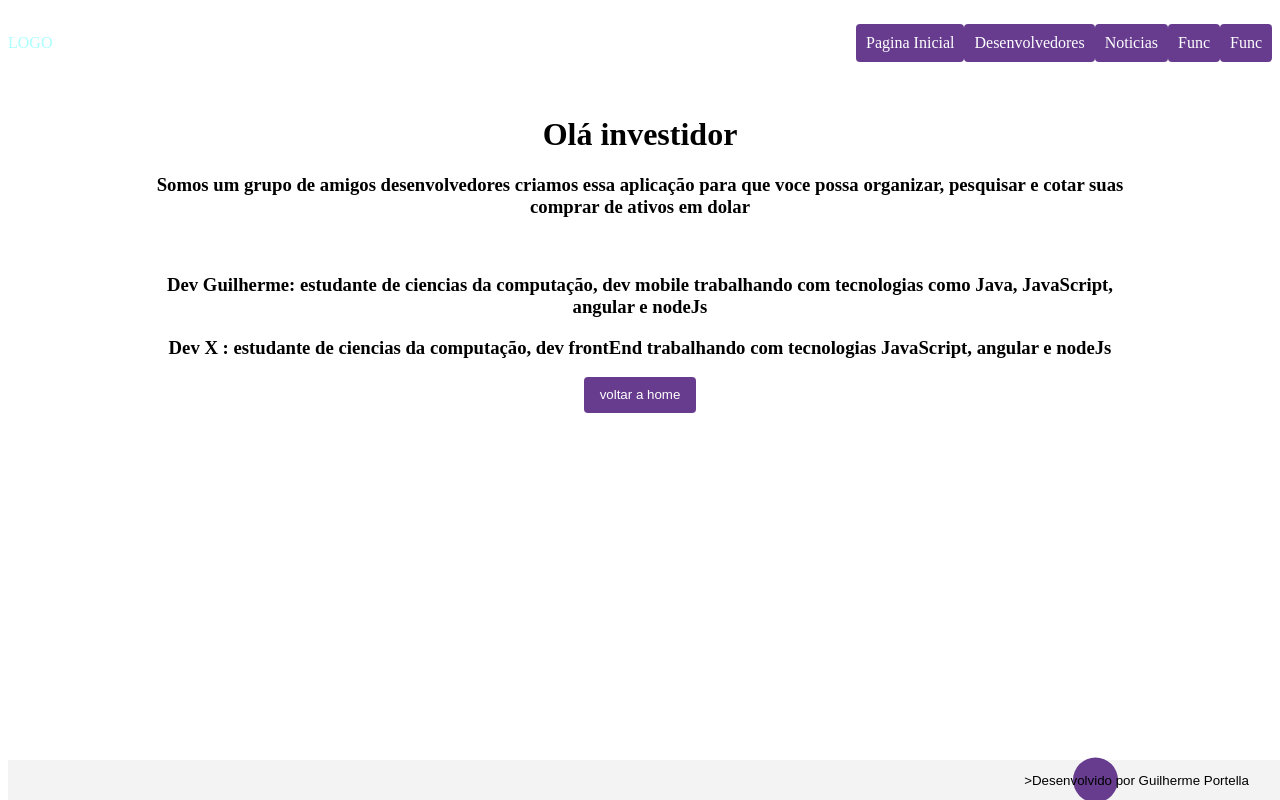
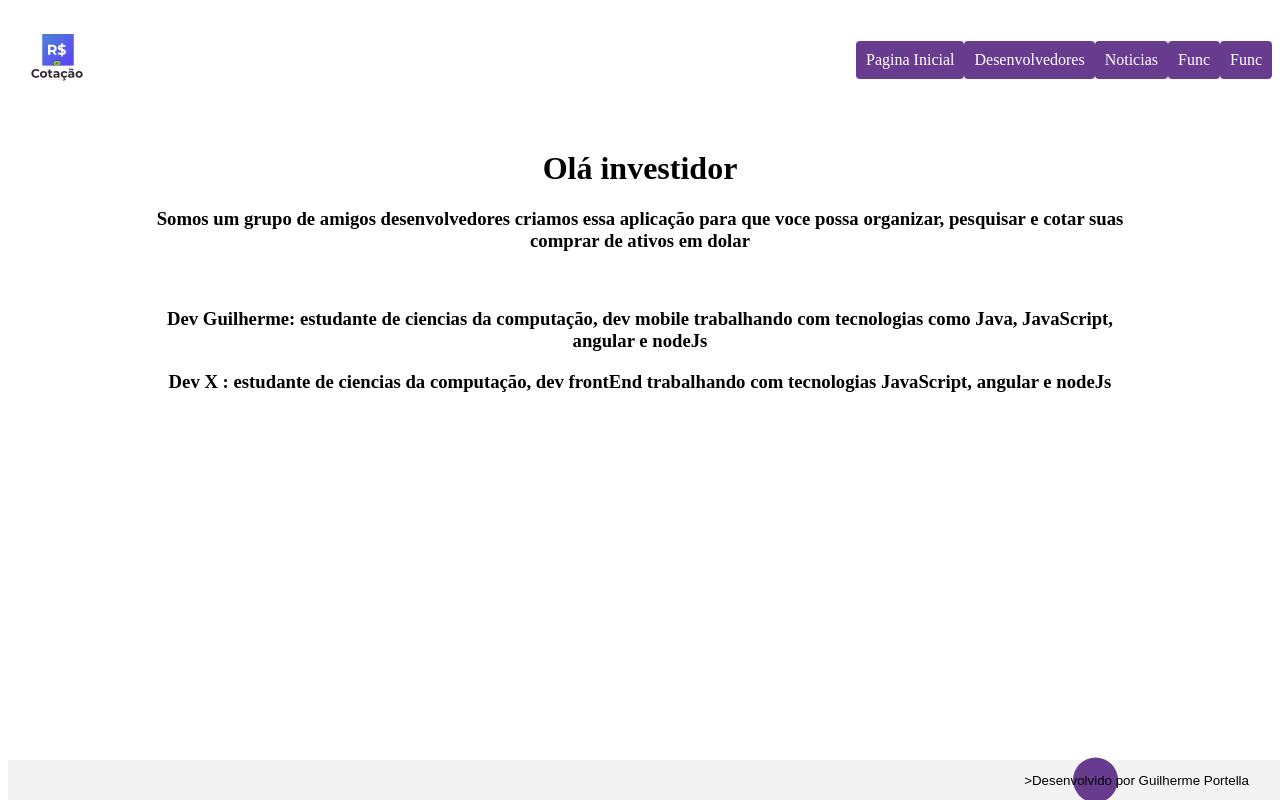
Before and after one commit to GuilhermePortella/sitecotacaodolar, an Angular app: page /creators in a window 1280 px wide. Built offline with nearby package versions, Linux system fonts and the light colour scheme.

Commit message:
Criando novas rotas

```diff
--- a/src/app/components/creators/creators.component.css
+++ b/src/app/components/creators/creators.component.css
@@ -6,6 +6,9 @@ body{
 button{
     color: white;
     background-color: rgb(103, 60, 143);
+}
+.logoImg{
+    width: 100px;
 }
 .nav{
     display: flex;
--- a/src/app/components/creators/creators.component.html
+++ b/src/app/components/creators/creators.component.html
@@ -8,7 +8,9 @@
   <title>Contate-nos</title>
 </head>
 <nav class="nav">
-  <span class="nav_logo"> LOGO </span>
+  <span class="nav_logo">
+    <img class="logoImg" src="assets\logo.png">
+</span>
   <ul class="nav_list">
     <li class="nav_item">
       <a href="home" class="nav_link">Pagina Inicial</a>
@@ -37,10 +39,6 @@
   </span>
 
 
-  <button (click)="cancel()" mat-raised-button color="primary">
-    voltar a home
-  </button>
-
 </body>
 
 </html>
--- a/src/app/components/creators/creators.component.ts
+++ b/src/app/components/creators/creators.component.ts
@@ -16,4 +16,8 @@ export class CreatorsComponent implements OnInit {
   cancel(): void {
     this.router.navigate(['home'])
   }
+
+  creatorsOption(): void {
+    this.router.navigate(['creators'])
+  }
 }
--- a/src/app/components/home/home.component.ts
+++ b/src/app/components/home/home.component.ts
@@ -22,4 +22,8 @@ export class HomeComponent implements OnInit {
     this.router.navigate(['news'])
   }
 
+  cancel(): void {
+    this.router.navigate(['home'])
+  }
+
 }
--- a/src/app/components/news/news.component.css
+++ b/src/app/components/news/news.component.css
@@ -5,6 +5,9 @@ body {
 button {
   color: white;
   background-color: rgb(103, 60, 143);
+}
+.logoImg{
+  width: 100px;
 }
 .nav{
   display: flex;
--- a/src/app/components/news/news.component.html
+++ b/src/app/components/news/news.component.html
@@ -11,7 +11,9 @@
 <body>
 
   <nav class="nav">
-    <span class="nav_logo"> LOGO </span>
+    <span class="nav_logo">
+      <img class="logoImg" src="assets\logo.png">
+  </span>
     <ul class="nav_list">
       <li class="nav_item">
         <a href="home" class="nav_link">Pagina Inicial</a>
```
